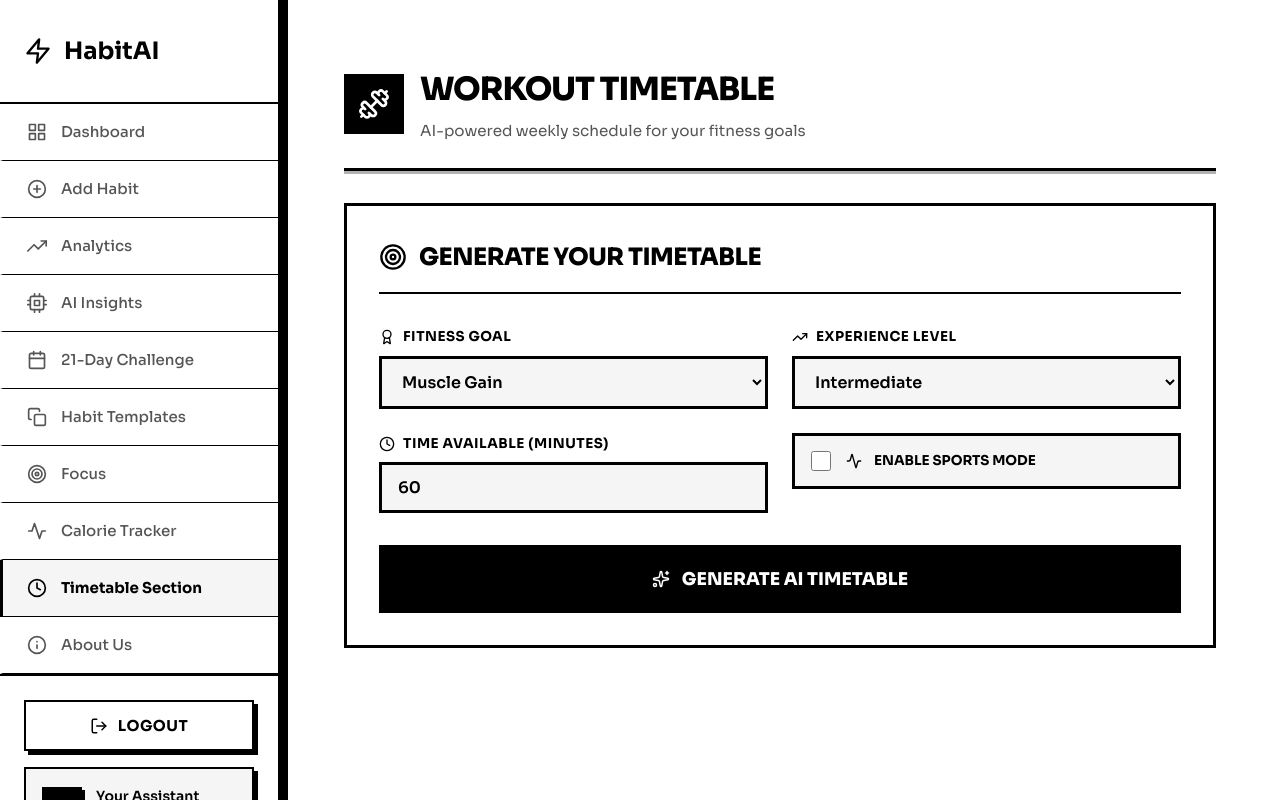
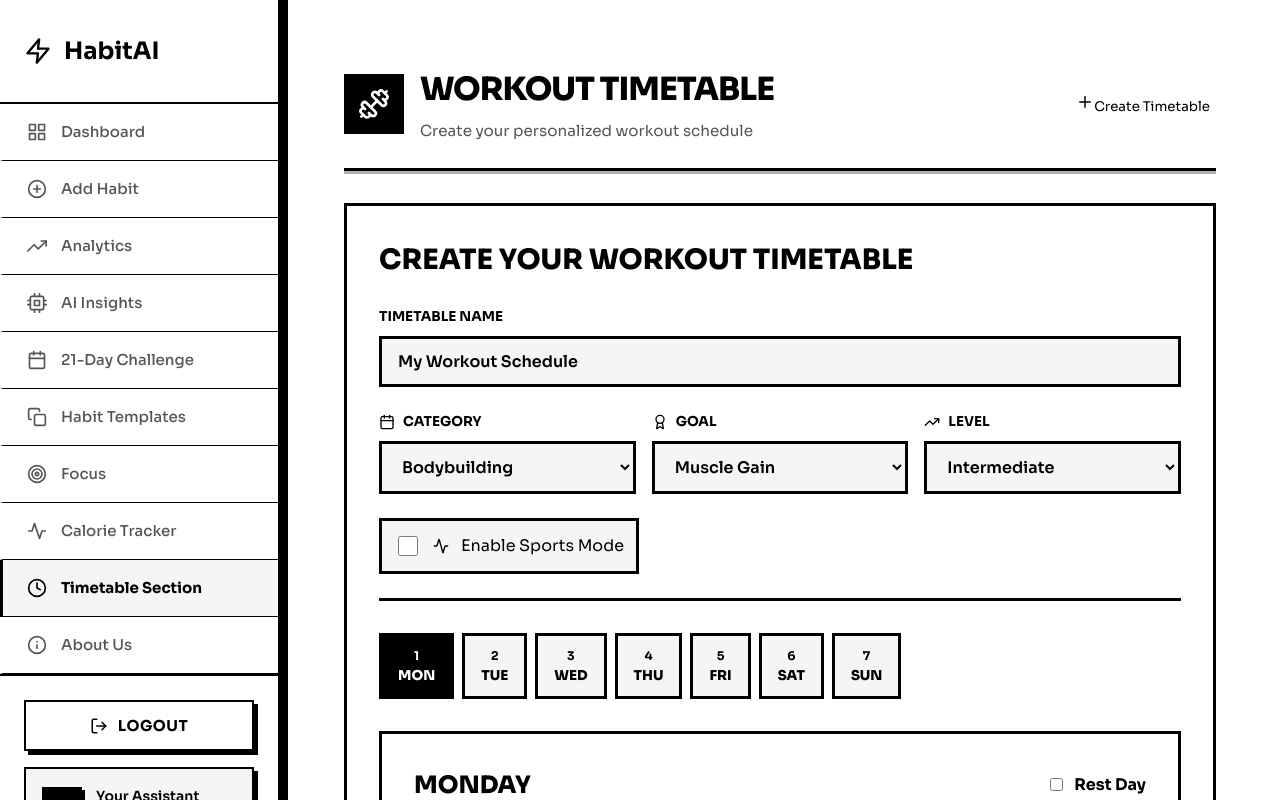
Before and after one commit to aayush45123/Ai-Habit-Tracker, a React (Vite) app in the folder ai-habit-tracker/client/: page /timetable in a window 1280 px wide. Shown: the top 800 px of the page. Built offline with nearby package versions, Linux system fonts and the light colour scheme; no server answers; sample sign-in values are in the browser's storage.

Commit message:
adding timetable section

```diff
--- a/ai-habit-tracker/client/src/pages/Timetable/TimetablePage.jsx
+++ b/ai-habit-tracker/client/src/pages/Timetable/TimetablePage.jsx
@@ -1,38 +1,30 @@
 // client/src/pages/TimetablePage/TimetablePage.jsx
 import React, { useEffect, useState } from "react";
 import {
-  Calendar,
   Dumbbell,
+  Sparkles,
+  Trash2,
+  Plus,
   Target,
-  Clock,
-  Sparkles,
-  RefreshCw,
-  Plus,
-  Trash2,
-  Award,
-  TrendingUp,
-  Zap,
-  Activity,
+  Edit,
+  Lightbulb,
 } from "lucide-react";
 import api from "../../utils/api";
 import styles from "./TimetablePage.module.css";
 import TodaysWorkout from "../../components/TodaysWorkout/TodaysWorkout";
 import WeeklySchedule from "../../components/WeeklySchedule/WeeklySchedule";
+import TimetableCreator from "../../components/TimetableCreator/TimetableCreator";
+import AIImprovements from "../../components/AIImprovements/AIImprovements";
 
 export default function TimetablePage() {
   const [activeTimetable, setActiveTimetable] = useState(null);
   const [todaysWorkout, setTodaysWorkout] = useState(null);
-  const [showGenerator, setShowGenerator] = useState(false);
+  const [showCreator, setShowCreator] = useState(false);
   const [loading, setLoading] = useState(true);
-  const [generating, setGenerating] = useState(false);
   const [message, setMessage] = useState("");
-
-  // Form state
-  const [goal, setGoal] = useState("muscle_gain");
-  const [level, setLevel] = useState("intermediate");
-  const [timeAvailable, setTimeAvailable] = useState(60);
-  const [sportsEnabled, setSportsEnabled] = useState(false);
-  const [sport, setSport] = useState("none");
+  const [aiSuggestions, setAiSuggestions] = useState(null);
+  const [aiAssessment, setAiAssessment] = useState(null);
+  const [loadingAI, setLoadingAI] = useState(false);
 
   useEffect(() => {
     loadActiveTimetable();
@@ -46,68 +38,72 @@ export default function TimetablePage() {
       if (res.data.active) {
         setActiveTimetable(res.data.timetable);
         setTodaysWorkout(res.data.todaysWorkout);
-        setShowGenerator(false);
+        setShowCreator(false);
+
+        // Load AI improvements if already requested
+        if (res.data.timetable.hasRequestedAI) {
+          setAiSuggestions(res.data.timetable.aiImprovements || []);
+        }
       } else {
-        setShowGenerator(true);
+        setShowCreator(true);
       }
     } catch (err) {
       console.error(err);
-      setShowGenerator(true);
+      setShowCreator(true);
     } finally {
       setLoading(false);
     }
   }
 
-  async function handleGenerate() {
-    setGenerating(true);
-    setMessage("");
-
+  async function handleSaveTimetable(timetableData) {
     try {
-      const res = await api.post("/timetable/generate", {
-        goal,
-        level,
-        timeAvailable,
-        sportsMode: {
-          enabled: sportsEnabled,
-          sport: sportsEnabled ? sport : "none",
-        },
-      });
+      setLoading(true);
+      const res = await api.post("/timetable/create", timetableData);
 
       setActiveTimetable(res.data.timetable);
-      setMessage(res.data.message);
-      setShowGenerator(false);
+      setShowCreator(false);
+      setMessage("Timetable created successfully!");
       loadActiveTimetable();
 
       setTimeout(() => setMessage(""), 3000);
     } catch (err) {
       console.error(err);
-      setMessage(err.response?.data?.message || "Error generating timetable");
+      setMessage(err.response?.data?.message || "Error creating timetable");
     } finally {
-      setGenerating(false);
+      setLoading(false);
     }
   }
 
-  async function handleRegenerate() {
+  async function handleGetAIImprovements() {
     if (!activeTimetable) return;
 
-    setGenerating(true);
+    setLoadingAI(true);
     setMessage("");
 
     try {
       const res = await api.post(
-        `/timetable/${activeTimetable._id}/regenerate`,
+        `/timetable/${activeTimetable._id}/ai-improve`,
       );
 
-      setActiveTimetable(res.data.timetable);
-      setMessage("Timetable regenerated with fresh AI suggestions!");
+      setAiSuggestions(res.data.suggestions || []);
+      setAiAssessment(res.data.overallAssessment || {});
+      setMessage(
+        res.data.aiSuccess
+          ? "AI analysis complete!"
+          : "Analysis complete (using fallback suggestions)",
+      );
+
+      // Refresh to get updated timetable with hasRequestedAI flag
       loadActiveTimetable();
 
       setTimeout(() => setMessage(""), 3000);
     } catch (err) {
       console.error(err);
-      setMessage(err.response?.data?.message || "Error regenerating timetable");
+      setMessage(
+        err.response?.data?.message || "Error getting AI improvements",
+      );
     } finally {
-      setGenerating(false);
+      setLoadingAI(false);
     }
   }
 
@@ -122,7 +118,9 @@ export default function TimetablePage() {
       await api.delete(`/timetable/${activeTimetable._id}`);
       setActiveTimetable(null);
       setTodaysWorkout(null);
-      setShowGenerator(true);
+      setAiSuggestions(null);
+      setAiAssessment(null);
+      setShowCreator(true);
       setMessage("Timetable deleted successfully");
       setTimeout(() => setMessage(""), 3000);
     } catch (err) {
@@ -131,7 +129,11 @@ export default function TimetablePage() {
     }
   }
 
-  if (loading) {
+  function handleEditTimetable() {
+    setShowCreator(true);
+  }
+
+  if (loading && !activeTimetable) {
     return (
       <div className={styles.loading}>
         <div className={styles.spinner}></div>
@@ -151,21 +153,52 @@ export default function TimetablePage() {
           <div className={styles.headerText}>
             <h2 className={styles.title}>Workout Timetable</h2>
             <p className={styles.subtitle}>
-              AI-powered weekly schedule for your fitness goals
+              {showCreator
+                ? "Create your personalized workout schedule"
+                : "Your weekly workout plan"}
             </p>
           </div>
         </div>
 
-        {activeTimetable && (
+        {activeTimetable && !showCreator && (
           <div className={styles.headerActions}>
-            <button className={styles.regenBtn} onClick={handleRegenerate}>
-              <RefreshCw className={styles.btnIcon} />
-              <span>Regenerate</span>
+            {!activeTimetable.hasRequestedAI && (
+              <button
+                className={styles.aiBtn}
+                onClick={handleGetAIImprovements}
+                disabled={loadingAI}
+              >
+                {loadingAI ? (
+                  <>
+                    <div className={styles.btnSpinner}></div>
+                    <span>Analyzing...</span>
+                  </>
+                ) : (
+                  <>
+                    <Lightbulb className={styles.btnIcon} />
+                    <span>AI Improve</span>
+                  </>
+                )}
+              </button>
+            )}
+            <button className={styles.editBtn} onClick={handleEditTimetable}>
+              <Edit className={styles.btnIcon} />
+              <span>Edit</span>
             </button>
             <button className={styles.deleteBtn} onClick={handleDelete}>
               <Trash2 className={styles.btnIcon} />
             </button>
           </div>
+        )}
+
+        {!activeTimetable && (
+          <button
+            className={styles.createBtn}
+            onClick={() => setShowCreator(true)}
+          >
+            <Plus className={styles.btnIcon} />
+            <span>Create Timetable</span>
+          </button>
         )}
       </div>
 
@@ -177,146 +210,137 @@ export default function TimetablePage() {
         </div>
       )}
 
-      {/* GENERATOR FORM */}
-      {showGenerator && (
-        <div className={styles.generatorCard}>
-          <div className={styles.cardHeader}>
-            <Target className={styles.cardIcon} />
-            <h3 className={styles.cardTitle}>Generate Your Timetable</h3>
+      {/* CREATOR MODE */}
+      {showCreator && (
+        <TimetableCreator
+          onSave={handleSaveTimetable}
+          onCancel={() => {
+            setShowCreator(false);
+            if (!activeTimetable) {
+              loadActiveTimetable();
+            }
+          }}
+          initialData={activeTimetable}
+        />
+      )}
+
+      {/* VIEW MODE */}
+      {!showCreator && activeTimetable && (
+        <>
+          {/* TIMETABLE INFO */}
+          <div className={styles.infoCard}>
+            <div className={styles.infoHeader}>
+              <Target className={styles.infoIcon} />
+              <h3 className={styles.infoTitle}>{activeTimetable.name}</h3>
             </div>
-
-          <div className={styles.formGrid}>
-            {/* GOAL */}
-            <div className={styles.formGroup}>
-              <label className={styles.label}>
-                <Award className={styles.labelIcon} />
-                Fitness Goal
-              </label>
-              <select
-                className={styles.select}
-                value={goal}
-                onChange={(e) => setGoal(e.target.value)}
-              >
-                <option value="fat_loss">Fat Loss</option>
-                <option value="muscle_gain">Muscle Gain</option>
-                <option value="strength">Strength Building</option>
-                <option value="sports_stamina">Sports Stamina</option>
-                <option value="general_fitness">General Fitness</option>
-              </select>
+            <div className={styles.infoDetails}>
+              <div className={styles.infoItem}>
+                <span className={styles.infoLabel}>Category:</span>
+                <span className={styles.infoValue}>
+                  {activeTimetable.category.replace("_", " ").toUpperCase()}
+                </span>
               </div>
-
-            {/* LEVEL */}
-            <div className={styles.formGroup}>
-              <label className={styles.label}>
-                <TrendingUp className={styles.labelIcon} />
-                Experience Level
-              </label>
-              <select
-                className={styles.select}
-                value={level}
-                onChange={(e) => setLevel(e.target.value)}
-              >
-                <option value="beginner">Beginner</option>
-                <option value="intermediate">Intermediate</option>
-                <option value="advanced">Advanced</option>
-              </select>
+              <div className={styles.infoItem}>
+                <span className={styles.infoLabel}>Goal:</span>
+                <span className={styles.infoValue}>
+                  {activeTimetable.goal.replace("_", " ").toUpperCase()}
+                </span>
               </div>
-
-            {/* TIME AVAILABLE */}
-            <div className={styles.formGroup}>
-              <label className={styles.label}>
-                <Clock className={styles.labelIcon} />
-                Time Available (minutes)
-              </label>
-              <input
-                type="number"
-                className={styles.input}
-                value={timeAvailable}
-                onChange={(e) => setTimeAvailable(Number(e.target.value))}
-                min="30"
-                max="180"
-                step="15"
-              />
+              <div className={styles.infoItem}>
+                <span className={styles.infoLabel}>Level:</span>
+                <span className={styles.infoValue}>
+                  {activeTimetable.level.toUpperCase()}
+                </span>
               </div>
-
-            {/* SPORTS MODE */}
-            <div className={styles.formGroup}>
-              <label className={styles.checkboxLabel}>
-                <input
-                  type="checkbox"
-                  className={styles.checkbox}
-                  checked={sportsEnabled}
-                  onChange={(e) => setSportsEnabled(e.target.checked)}
-                />
-                <Activity className={styles.labelIcon} />
-                <span>Enable Sports Mode</span>
-              </label>
-
-              {sportsEnabled && (
-                <select
-                  className={styles.select}
-                  value={sport}
-                  onChange={(e) => setSport(e.target.value)}
-                >
-                  <option value="cricket_bowler">Cricket - Bowler</option>
-                  <option value="cricket_batter">Cricket - Batter</option>
-                  <option value="football">Football</option>
-                  <option value="runner">Runner</option>
-                </select>
+              {activeTimetable.sportsMode?.enabled && (
+                <div className={styles.infoItem}>
+                  <span className={styles.infoLabel}>Sport:</span>
+                  <span className={styles.infoValue}>
+                    {activeTimetable.sportsMode.sport
+                      .replace("_", " ")
+                      .toUpperCase()}
+                  </span>
+                </div>
               )}
             </div>
           </div>
 
+          {/* AI IMPROVEMENTS */}
+          {activeTimetable.hasRequestedAI &&
+            aiSuggestions &&
+            aiSuggestions.length > 0 && (
+              <AIImprovements
+                suggestions={aiSuggestions}
+                assessment={aiAssessment}
+              />
+            )}
+
+          {/* TODAY'S WORKOUT */}
+          {todaysWorkout && <TodaysWorkout workout={todaysWorkout} />}
+
+          {/* WEEKLY SCHEDULE */}
+          <WeeklySchedule
+            schedule={activeTimetable.weeklySchedule}
+            goal={activeTimetable.goal}
+            level={activeTimetable.level}
+            timeAvailable={activeTimetable.timeAvailable || 60}
+          />
+
+          {/* CTA FOR AI IMPROVEMENT */}
+          {!activeTimetable.hasRequestedAI && (
+            <div className={styles.aiCTA}>
+              <div className={styles.ctaIcon}>
+                <Lightbulb />
+              </div>
+              <div className={styles.ctaContent}>
+                <h4 className={styles.ctaTitle}>
+                  Get AI-Powered Improvement Suggestions
+                </h4>
+                <p className={styles.ctaText}>
+                  Let our AI analyze your workout plan and provide personalized
+                  recommendations to optimize your training for better results.
+                </p>
                 <button
-            className={styles.generateBtn}
-            onClick={handleGenerate}
-            disabled={generating}
+                  className={styles.ctaButton}
+                  onClick={handleGetAIImprovements}
+                  disabled={loadingAI}
                 >
-            {generating ? (
+                  {loadingAI ? (
                     <>
-                <div className={styles.spinner}></div>
-                <span>Generating with AI...</span>
+                      <div className={styles.btnSpinner}></div>
+                      <span>Analyzing Your Program...</span>
                     </>
                   ) : (
                     <>
                       <Sparkles className={styles.btnIcon} />
-                <span>Generate AI Timetable</span>
+                      <span>Analyze & Improve</span>
                     </>
                   )}
                 </button>
               </div>
+            </div>
+          )}
+        </>
       )}
 
-      {/* TODAY'S WORKOUT */}
-      {activeTimetable && todaysWorkout && (
-        <TodaysWorkout workout={todaysWorkout} />
-      )}
-
-      {/* WEEKLY SCHEDULE */}
-      {activeTimetable && (
-        <WeeklySchedule
-          schedule={activeTimetable.weeklySchedule}
-          goal={activeTimetable.goal}
-          level={activeTimetable.level}
-          timeAvailable={activeTimetable.timeAvailable}
-        />
-      )}
-
-      {/* INFO BANNER */}
-      {!showGenerator && activeTimetable && (
-        <div className={styles.infoBanner}>
-          <div className={styles.bannerIcon}>
-            <Zap />
+      {/* EMPTY STATE */}
+      {!showCreator && !activeTimetable && (
+        <div className={styles.emptyState}>
+          <div className={styles.emptyIcon}>
+            <Dumbbell />
           </div>
-          <div className={styles.bannerContent}>
-            <h4 className={styles.bannerTitle}>Pro Tips</h4>
-            <ul className={styles.tipsList}>
-              <li>Follow the timetable consistently for best results</li>
-              <li>Rest days are crucial for muscle recovery</li>
-              <li>Stay hydrated and maintain proper nutrition</li>
-              <li>Click "Regenerate" anytime for fresh AI suggestions</li>
-            </ul>
-          </div>
+          <h3 className={styles.emptyTitle}>No Active Timetable</h3>
+          <p className={styles.emptyText}>
+            Create your first workout timetable to start tracking your fitness
+            journey.
+          </p>
+          <button
+            className={styles.emptyButton}
+            onClick={() => setShowCreator(true)}
+          >
+            <Plus className={styles.btnIcon} />
+            <span>Create Your First Timetable</span>
+          </button>
         </div>
       )}
     </div>
```
Lines whose indentation alone changed are shown as unchanged.
